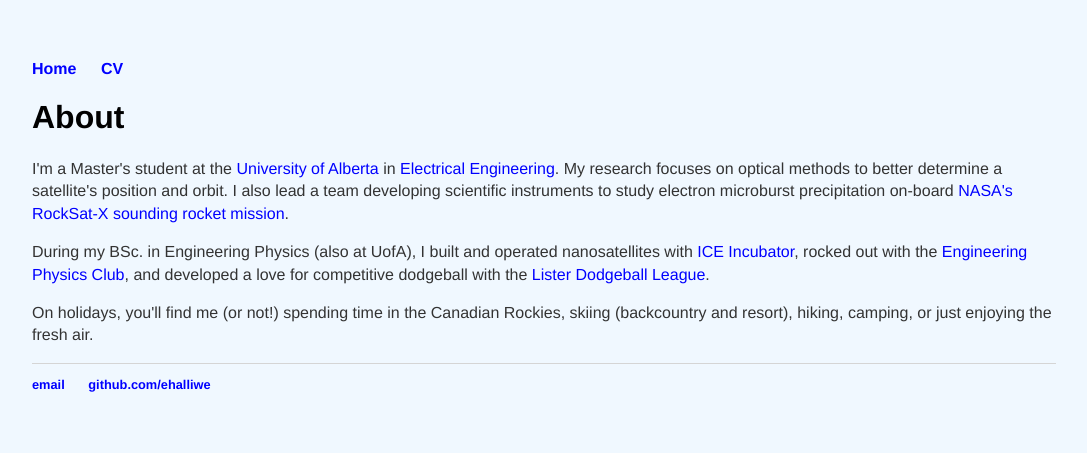
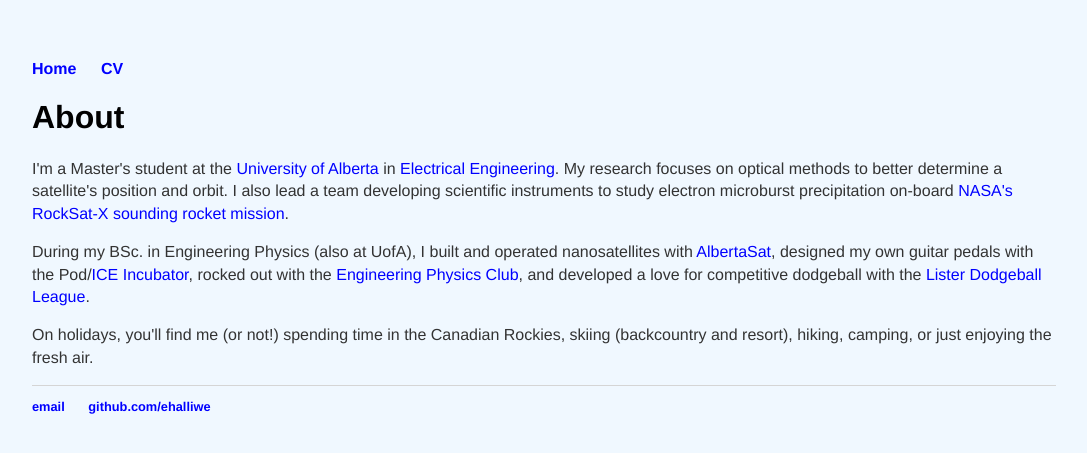
Before and after one commit to ehalliwe/ehalliwe.github.io, a Jekyll site: the page built from index.html, in a window 1280 px wide. Shown: the top 453 px of the page, without its empty margins (96-1183 px from the left). Built offline with Jekyll 4.4.1, drawn with Linux system fonts in a browser that asks for light colours; part of the change alters nothing that is shown.

Commit message:
fixing quotes

```diff
--- a/index.html
+++ b/index.html
@@ -7,7 +7,7 @@ title: Erik Halliwell
 	<p>I'm a Master's student at the <a href="https://www.ualberta.ca/index.html">University of Alberta</a> in <a href="https://www.ualberta.ca/engineering/electrical-computer-engineering/index.html">Electrical Engineering</a>. My research focuses on optical methods to better determine a satellite's position and orbit. I also lead a team developing scientific instruments to study electron microburst precipitation on-board <a href="https://www.nasa.gov/wallops/stem/rocksatx/">NASA's RockSat-X sounding rocket mission</a>.
 </p>
 
-	<p>During my BSc. in Engineering Physics (also at UofA), I built and operated nanosatellites with <a href="https://albertasat.ca/>AlbertaSat</a>, designed my own guitar pedals with the Pod/<a href="https://www.ualberta.ca/engineering/innovation-creativity-entrepreneurship/index.html">ICE Incubator</a>, rocked out with the <a href="https://engphys.ca/">Engineering Physics Club</a>, and developed a love for competitive dodgeball with the <a href="https://www.instagram.com/listerdodgeballleague/">Lister Dodgeball League</a>. </p>
+	<p>During my BSc. in Engineering Physics (also at UofA), I built and operated nanosatellites with <a href="https://albertasat.ca/">AlbertaSat</a>, designed my own guitar pedals with the Pod/<a href="https://www.ualberta.ca/engineering/innovation-creativity-entrepreneurship/index.html">ICE Incubator</a>, rocked out with the <a href="https://engphys.ca/">Engineering Physics Club</a>, and developed a love for competitive dodgeball with the <a href="https://www.instagram.com/listerdodgeballleague/">Lister Dodgeball League</a>. </p>
 
 	<p>On holidays, you'll find me (or not!) spending time in the Canadian Rockies, skiing (backcountry and resort), hiking, camping, or just enjoying the fresh air. </p>
 </div><!-- /.blurb -->
```
